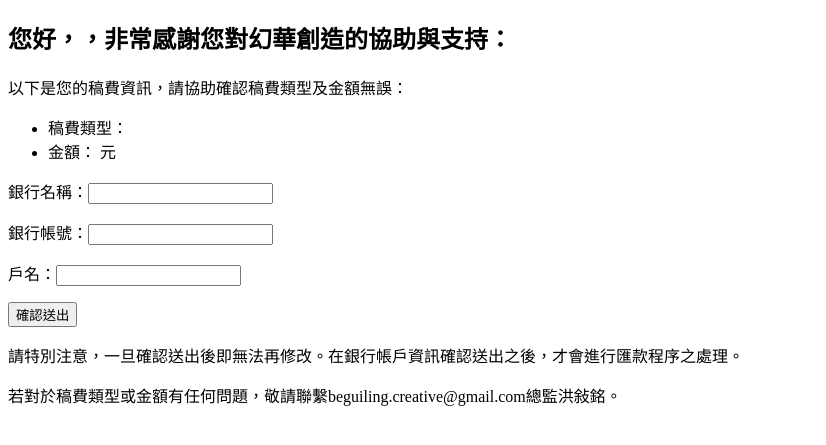
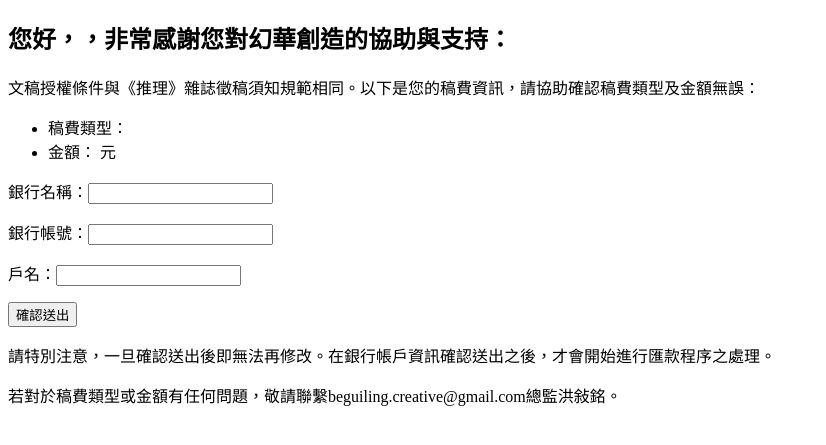
Before and after one commit to windmail1975/author-confirm, a Flask app: template templates/confirm_template.html in a window 1280 px wide. Shown: the top 445 px of the page, without its empty margins (0-826 px from the left). Run offline with Flask 3, Linux system fonts and the light colour scheme; the template is opened without the code that fills it, so the values that code supplies are empty.

Commit message:
Update confirm_template.html

```diff
--- a/templates/confirm_template.html
+++ b/templates/confirm_template.html
@@ -3,7 +3,7 @@
 <head><meta charset="UTF-8"><title>【幻華創造】稿費確認信</title></head>
 <body>
   <h2>您好，{{ name }}，非常感謝您對幻華創造的協助與支持：</h2>
-  <p>以下是您的稿費資訊，請協助確認稿費類型及金額無誤：</p>
+  <p>文稿授權條件與《推理》雜誌徵稿須知規範相同。以下是您的稿費資訊，請協助確認稿費類型及金額無誤：</p>
   <ul>
     <li>稿費類型：{{ title }}</li>
     <li>金額：{{ fee }} 元</li>
@@ -19,7 +19,7 @@
     <p><label>戶名：<input type="text" name="account_name"></label></p>
     <button type="submit">確認送出</button>
   </form>
-  <p>請特別注意，一旦確認送出後即無法再修改。在銀行帳戶資訊確認送出之後，才會進行匯款程序之處理。</p>
+  <p>請特別注意，一旦確認送出後即無法再修改。在銀行帳戶資訊確認送出之後，才會開始進行匯款程序之處理。</p>
   <p>若對於稿費類型或金額有任何問題，敬請聯繫beguiling.creative@gmail.com總監洪敍銘。</p>
 </body>
 </html>
```
